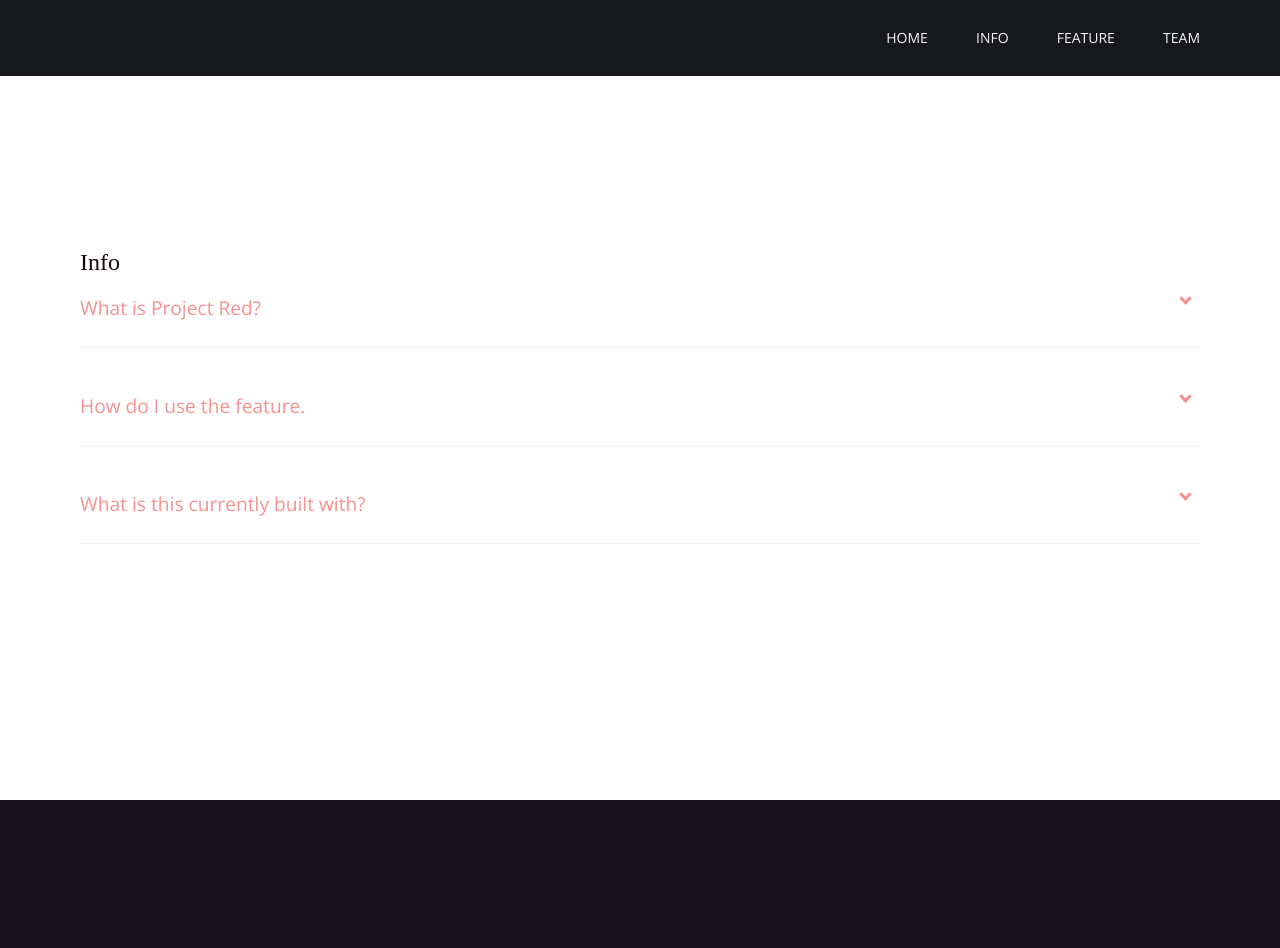
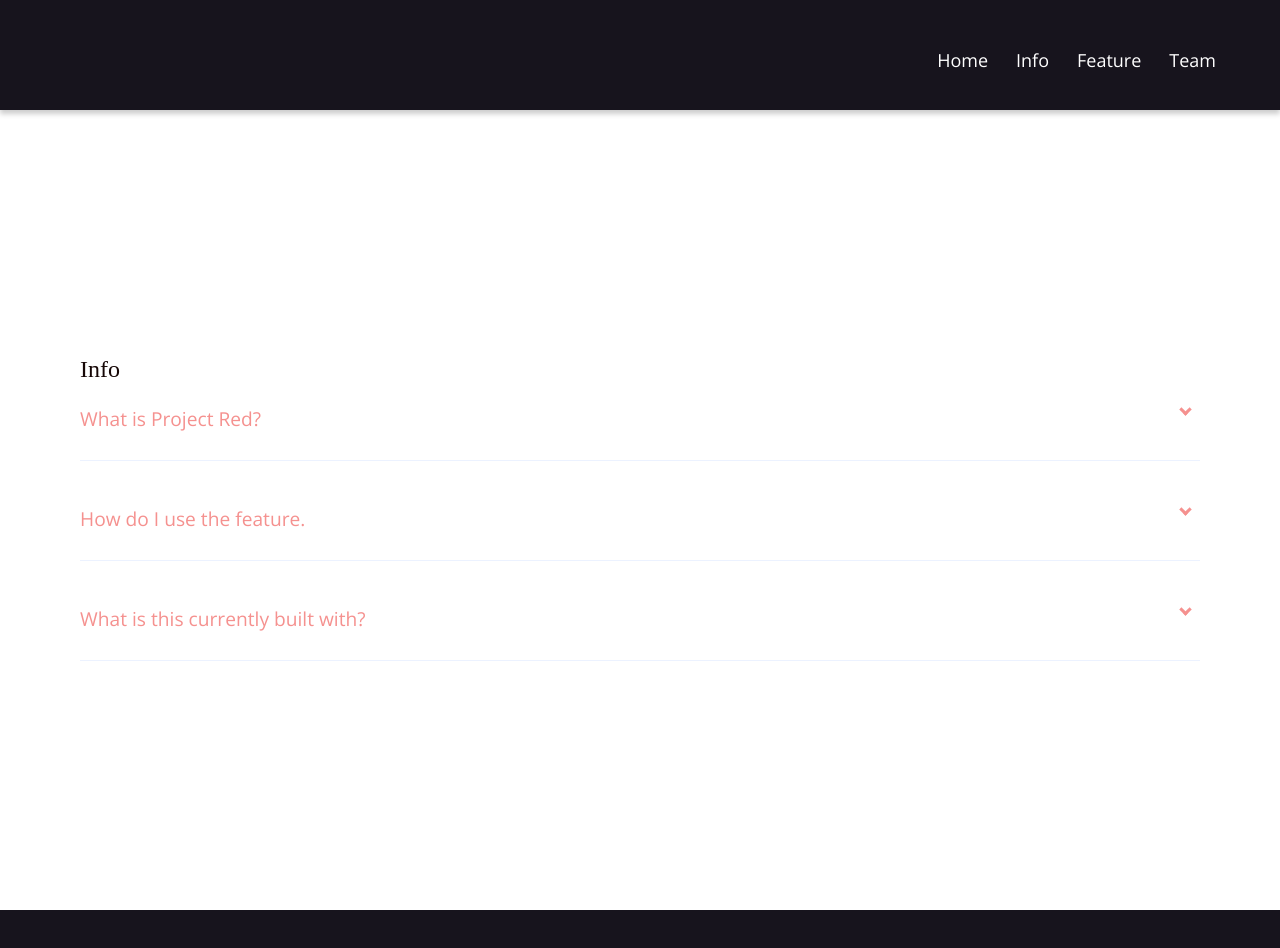
Before and after one commit to Rsandy2/project-red, a website: page index.html in a window 1280 px wide. Shown: the top 948 px of the page. Drawn offline with nearby package versions, Linux system fonts and the light colour scheme; a web font is replaced by a local one.

Commit message:
Navbar changes : New Style

```diff
--- a/css/nav.css
+++ b/css/nav.css
@@ -1,37 +1,66 @@
-.navigation {
-  position: fixed;
-  width: 100%;
-  height: var(--navigation-bar);
-  background: var(--light-black);
+.responsive-wrapper {
+  width: 90%;
+  max-width: 1280px;
+  margin-left: auto;
+  margin-right: auto;
+}
+
+/* ----------------- Navigation  -----*/
+
+.navigation-max {
+  display: flex;
+  align-items: center;
+  position: sticky;
+
+  height: var(--navigation-max-height);
+  top: calc(var(--navigation-height-difference) * -1);
+
+  background-color: var(--alternate);
+  box-shadow: var(--shadow-def-normal);
   z-index: 4;
 }
 
-.navigation-items {
-  float: left;
-  position: fixed;
-  right: 80px;
+.navigation-min {
+  height: var(--navigation-min-height);
+  position: sticky;
+  top: 0;
+
+  display: flex;
+  align-items: center;
+  justify-content: space-between;
 }
 
-.navigation-items li {
-  display: inline-block;
-  margin-left: var(--navigation-spacing);
-  line-height: var(--navigation-bar);
-
-  font-weight: lighter;
-  text-transform: uppercase;
-  font-size: 14px;
-
-  position: relative;
+.navigation {
+  display: flex;
+  flex-wrap: wrap;
 }
 
-.navigation-items li a {
+.navigation a {
+  font-size: 1.125rem;
+  margin-left: 1.75rem;
+  position: relative;
+  font-weight: 500;
+  display: inline-block;
+  font-size: 1.125rem;
+  color: white;
   text-decoration: none;
-  color: var(--light-white);
-  transition: all 500ms ease-out;
 }
 
-.navigation-items li a:hover {
-  cursor: pointer;
-  color: var(--light-red);
-  transition: all 200ms ease-out;
+/* ----------- Underline ------ */
+
+.navigation a:hover:after {
+  transform: scalex(1);
 }
+
+.navigation a:after {
+  transition: 0.35s ease;
+  content: "";
+  display: block;
+  width: 100%;
+  height: 2px;
+  background-color: currentcolor;
+  transform: scalex(0);
+  position: absolute;
+  bottom: -2px;
+  left: 0;
+}
--- a/index.css
+++ b/index.css
@@ -26,6 +26,9 @@
 
   --border-line: #ecf2ff;
 
+  --shadow: 0 2px 10px 0 rgba(0, 0, 0, 0.1);
+  --shadow-def-normal: 0 4px 5px rgba(0, 0, 0, 0.2);
+
   /*--------------- Font Details ---------------*/
 
   font-family: "Open Sans", -apple-system, BlinkMacSystemFont, "Segoe UI",
@@ -36,6 +39,12 @@
 
   --navigation-bar: 76px;
   --navigation-spacing: 44px;
+
+  --navigation-max-height: 110px;
+  --navigation-min-height: 70px;
+  --navigation-height-difference: calc(
+    var(--navigation-max-height) - var(--navigation-min-height)
+  );
 
   --font-size-small-one: 0.25rem;
   --font-size-small-two: 0.5rem;
@@ -70,4 +79,5 @@ h6 {
 body {
   background-color: var(--alternate);
   color: var(--light-white);
+  line-height: 1.5;
 }
--- a/index.html
+++ b/index.html
@@ -26,15 +26,17 @@
   </head>
   <body>
     <!--------------- Nav Bar --------------->
-
-    <nav class="navigation">
-      <ul class="navigation-items">
-        <li><a href="#home">Home</a></li>
-        <li><a href="#info">Info</a></li>
-        <li><a href="#feature">Feature</a></li>
-        <li><a href="about">Team</a></li>
-      </ul>
-    </nav>
+    <header class="navigation-max">
+      <div class="navigation-min responsive-wrapper">
+        <div><span></span></div>
+        <nav class="navigation">
+          <a href="#home">Home</a>
+          <a href="#info">Info</a>
+          <a href="#feature">Feature</a>
+          <a href="about">Team</a>
+        </nav>
+      </div>
+    </header>
 
     <!--------------- Home Page --------------->
 
@@ -66,11 +68,9 @@
 
             <div class="answer">
               <ol>
-                <li>First access the "Feature Panel".</li>
-                <li>Enter an artist you would like to view.</li>
-                <li>
-                  Select through available albums to view related information.
-                </li>
+                First access the "Feature Panel". Enter an artist you would like
+                to view. Select through available albums to view related
+                information.
               </ol>
             </div>
           </div>
```
